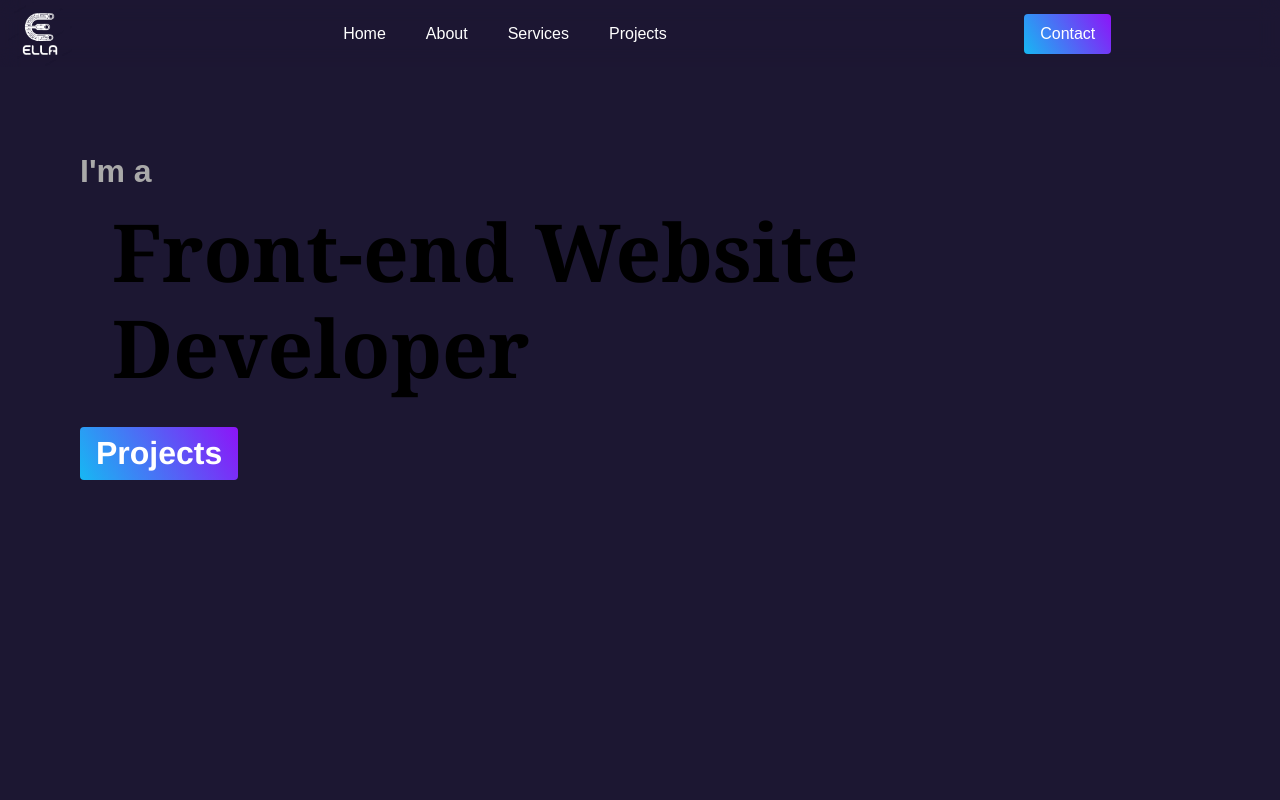
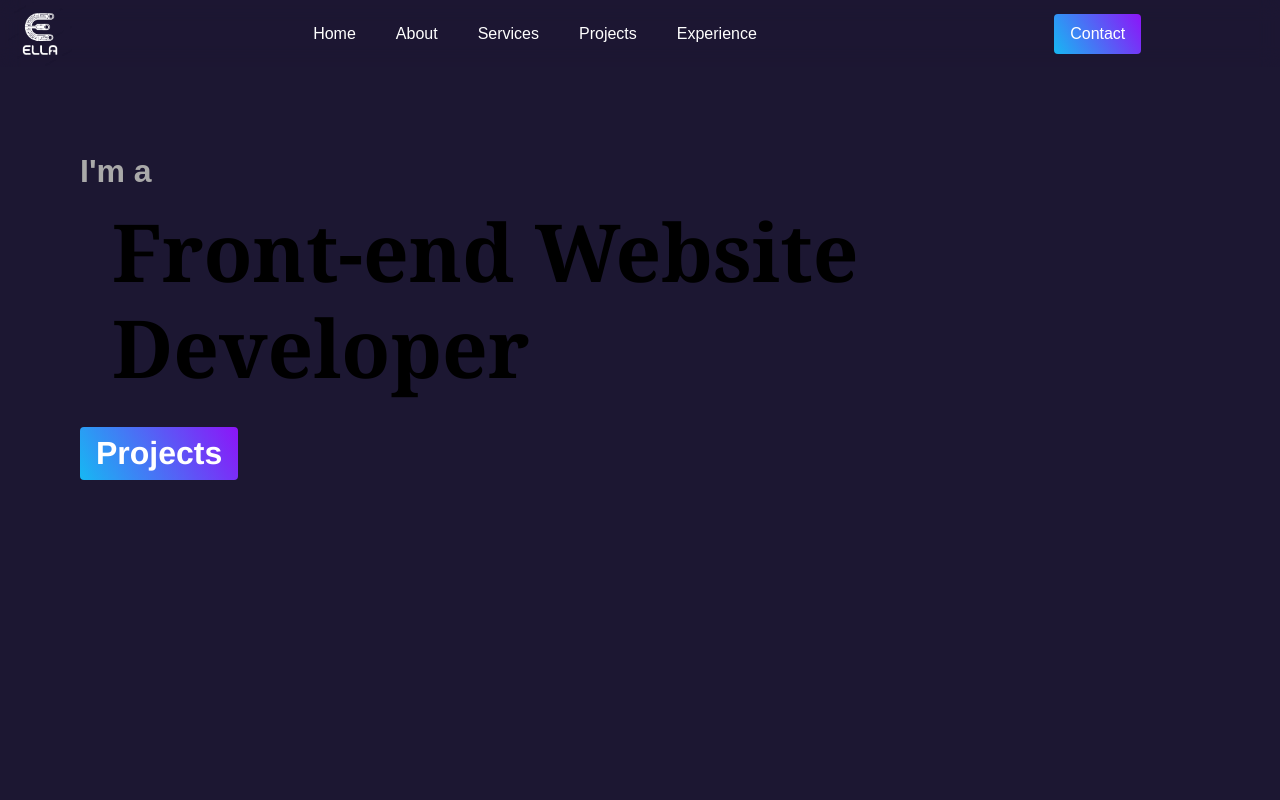
Before and after one commit to elijahizkiel/react-portfolio, a React (Vite) app: page / in a window 1280 px wide. Shown: the top 800 px of the page. Built offline with nearby package versions, Linux system fonts and the light colour scheme.

Commit message:
feat: add Experience component import and update links to include Experience section

```diff
--- a/src/resources.js
+++ b/src/resources.js
@@ -1,4 +1,5 @@
 import assets from "./assets/assets";
+import Experience from "./components/Experience";
 
 const services = [
   {
@@ -67,6 +68,11 @@ const links = [
     text: "Projects",
     url: "projects",
   },
+  {
+    id:5,
+    text:"Experience",
+    url:"experiences"
+  },
 ];
 const experiences = [
   {
```
